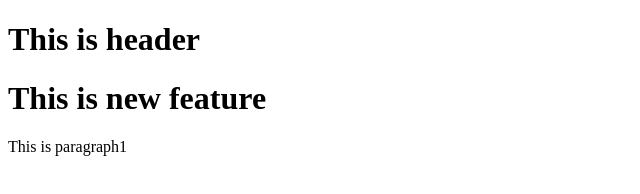
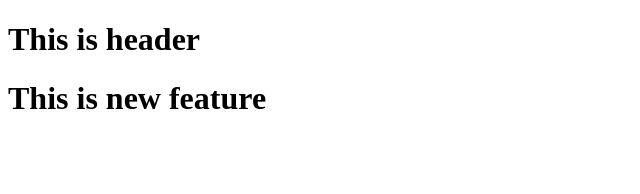
Before and after one commit to Akirakato112233/sample_git2, a plain HTML site: page index.html in a window 1280 px wide. Shown: the whole page, without its empty margins (0-640 px from the left). Drawn offline with Linux system fonts and the light colour scheme.

Commit message:
Closed #2 remove p line

```diff
--- a/index.html
+++ b/index.html
@@ -4,5 +4,4 @@
 <body>
 <h1>This is header</h1>
 <h1>This is new feature</h1>
-<p>This is paragraph1</p>
 </body>
```
